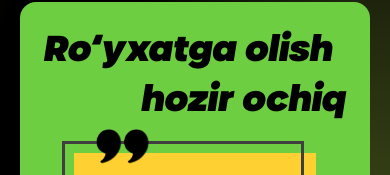
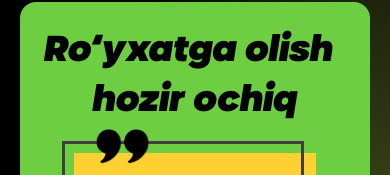
Before and after one commit to tidalu/level-u, a Next.js app: page / in a window 390 px wide. Shown: the part 126-301 px from the top of the page. Built offline with nearby package versions, Linux system fonts and the light colour scheme; a web font is replaced by a local one.

Commit message:
refactor: Add lazy loading for images in AboutPage component

```diff
--- a/app/(pages)/(routes)/about/page.tsx
+++ b/app/(pages)/(routes)/about/page.tsx
@@ -16,8 +16,6 @@ const AboutPage = () => {
   useEffect(() => {
     setColor(theme === 'dark' ? '#ffffff' : '#000000');
   }, [theme]);
-
-
 
   return (
     <>
@@ -71,6 +69,7 @@ const AboutPage = () => {
           </div>
         </ScrollAnimateWrapper>
       </div>
+      <div className="mx-5">
         <InfiniteMovingCards
           items={data.reasons}
           direction="right"
@@ -78,6 +77,7 @@ const AboutPage = () => {
           pauseOnHover={true}
           className="w-full mx-auto"
         />
+      </div>
     </>
   );
 };
--- a/components/landing-banner.tsx
+++ b/components/landing-banner.tsx
@@ -18,7 +18,7 @@ const LandingBanner = () => {
             <p className="text-4xl reveal text-left text-black xl:text-5xl 2xl:text-6xl font-extrabold leading-snug italic apply-font-o ">
               {data.landingAdd.mainTitle[0]}
             </p>
-            <p className="text-4xl reveal text-right lg:-mr-8 xl:text-5xl 2xl:text-6xl xl:-mr-11 text-black font-extrabold leading-snug italic apply-font-o ">
+            <p className="text-4xl reveal text-center md:text-right lg:-mr-8 xl:text-5xl 2xl:text-6xl xl:-mr-11 text-black  font-extrabold leading-snug italic apply-font-o ">
               {data.landingAdd.mainTitle[1]}
             </p>
           </div>
```
Lines whose indentation alone changed are shown as unchanged.
